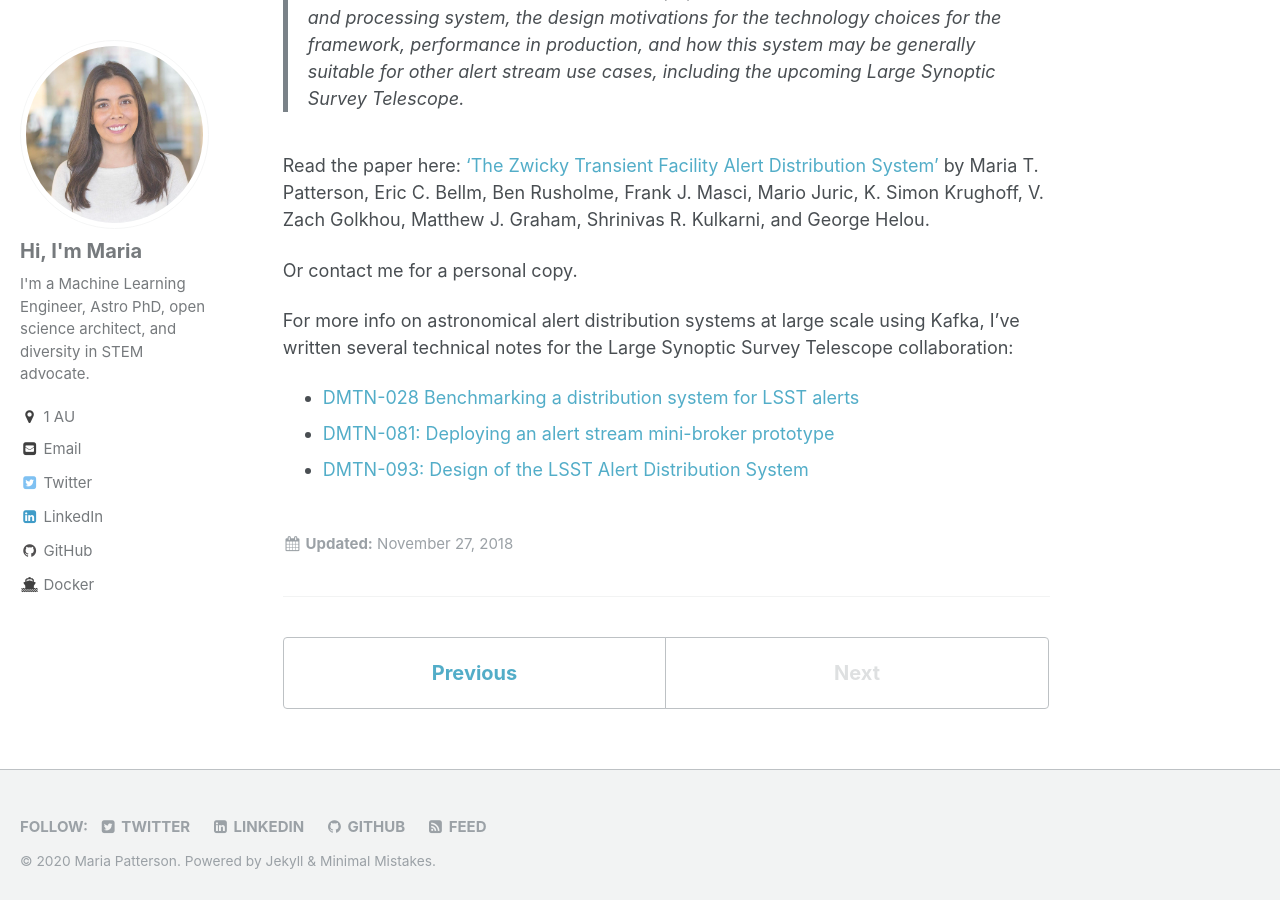
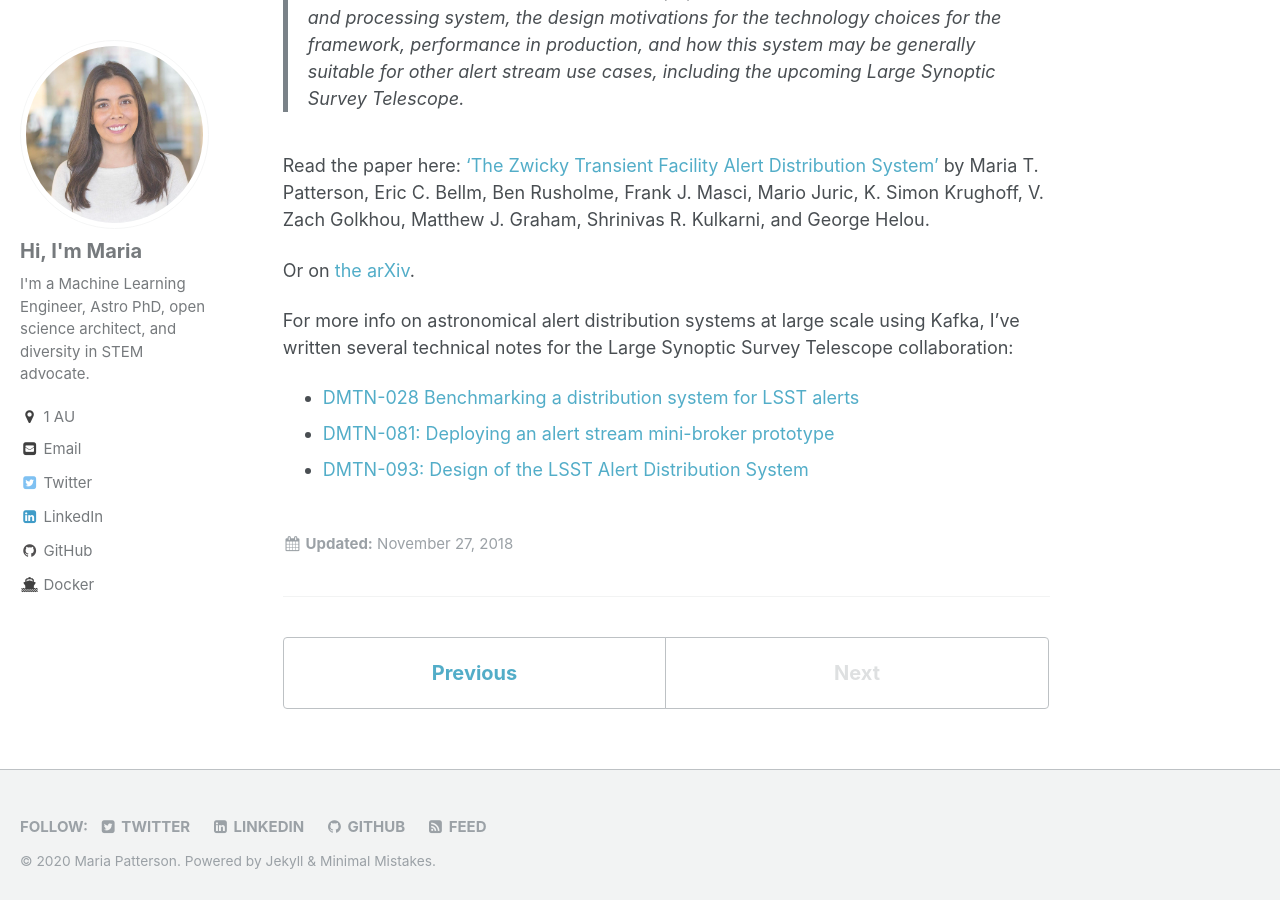
Before and after one commit to mtpatter/mtpatter.github.io, a Jekyll site: the page built from _posts/2018-11-27-new-paper-zads.md, in a window 1280 px wide and 900 px high, scrolled down 791 px. Built offline with Jekyll 4.4.1, drawn with Linux system fonts in a browser that asks for light colours.

Commit message:
Forgot that paper is on the arxiv.

```diff
--- a/_posts/2018-11-27-new-paper-zads.md
+++ b/_posts/2018-11-27-new-paper-zads.md
@@ -18,7 +18,7 @@ Abstract:
 Read the paper here:
 ['The Zwicky Transient Facility Alert Distribution System'](http://iopscience.iop.org/article/10.1088/1538-3873/aae904/) by Maria T. Patterson, Eric C. Bellm, Ben Rusholme, Frank J. Masci, Mario Juric, K. Simon Krughoff, V. Zach Golkhou, Matthew J. Graham, Shrinivas R. Kulkarni, and George Helou.
 
-Or contact me for a personal copy.
+Or on [the arXiv](https://arxiv.org/abs/1902.02227).
 
 For more info on astronomical alert distribution systems at large scale using Kafka, I've written several technical notes for the Large Synoptic Survey Telescope collaboration:
 
```
